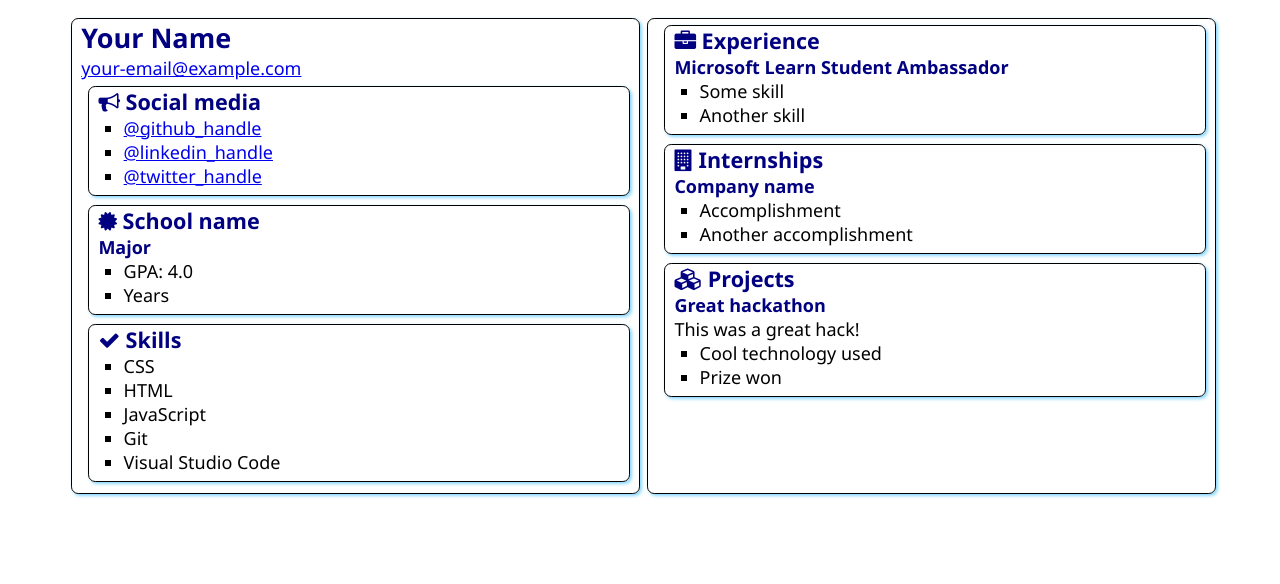
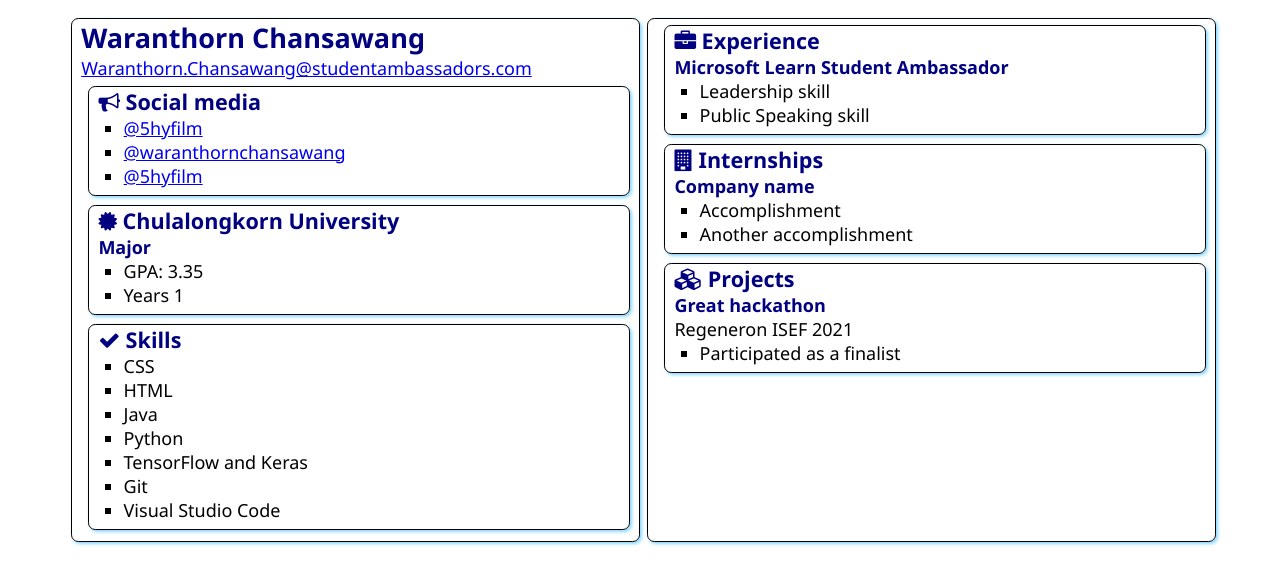
Before and after one commit to 5hyfilm/SATechnicalOnboarding, a plain HTML site: page src/index.html in a window 1280 px wide. Drawn offline with Linux system fonts and the light colour scheme.

Commit message:
Added My Name and add a description

```diff
--- a/src/index.html
+++ b/src/index.html
@@ -12,8 +12,8 @@
 <body>
     <main>
         <article class="box">
-            <h1>Your Name</h1>
-            <div><a href="mailto:your.email@example.com">your-email@example.com</a></div>
+            <h1>Waranthorn Chansawang</h1>
+            <div><a href="mailto:Waranthorn.Chansawang@studentambassadors.com">Waranthorn.Chansawang@studentambassadors.com</a></div>
 
             <section class="box">
                 <h2>
@@ -21,9 +21,9 @@
                     Social media
                 </h2>
                 <ul>
-                    <li><a href="https://github.com/<handle>">@github_handle</a></li>
-                    <li><a href="https://linkedin.com/in/<handle>">@linkedin_handle</a></li>
-                    <li><a href="https://twitter.com/<handle>">@twitter_handle</a></li>
+                    <li><a href="https://github.com/5hyfilm">@5hyfilm</a></li>
+                    <li><a href="https://linkedin.com/in/waranthornchansawang">@waranthornchansawang</a></li>
+                    <li><a href="https://twitter.com/5hyfilm">@5hyfilm</a></li>
                 </ul>
             </section>
 
@@ -31,12 +31,12 @@
                 <div class="education">
                     <h2>
                         <i class="fa fa-certificate" aria-hidden="true"></i>
-                        School name
+                        Chulalongkorn University
                     </h2>
                     <h3>Major</h3>
                     <ul>
-                        <li>GPA: 4.0</li>
-                        <li>Years</li>
+                        <li>GPA: 3.35</li>
+                        <li>Years 1</li>
                     </ul>
                 </div>
             </section>
@@ -49,7 +49,9 @@
                 <ul>
                     <li>CSS</li>
                     <li>HTML</li>
-                    <li>JavaScript</li>
+                    <li>Java</li>
+                    <li>Python</li>
+                    <li>TensorFlow and Keras</li>
                     <li>Git</li>
                     <li>Visual Studio Code</li>
                 </ul>
@@ -63,8 +65,8 @@
                 </h2>
                 <h3>Microsoft Learn Student Ambassador</h3>
                 <ul>
-                    <li>Some skill</li>
-                    <li>Another skill</li>
+                    <li>Leadership skill</li>
+                    <li>Public Speaking skill</li>
                 </ul>
             </section>
             <section class="box">
@@ -86,10 +88,10 @@
                 </h2>
 
                 <h3>Great hackathon</h3>
-                <div>This was a great hack!</div>
+                <div>Regeneron ISEF 2021</div>
                 <ul>
-                    <li>Cool technology used</li>
-                    <li>Prize won</li>
+                    <li>Participated as a finalist</li>
+                    <!-- <li>Prize won</li> -->
                 </ul>
             </section>
         </article>
```
Also changed, not shown: 1 other file.
